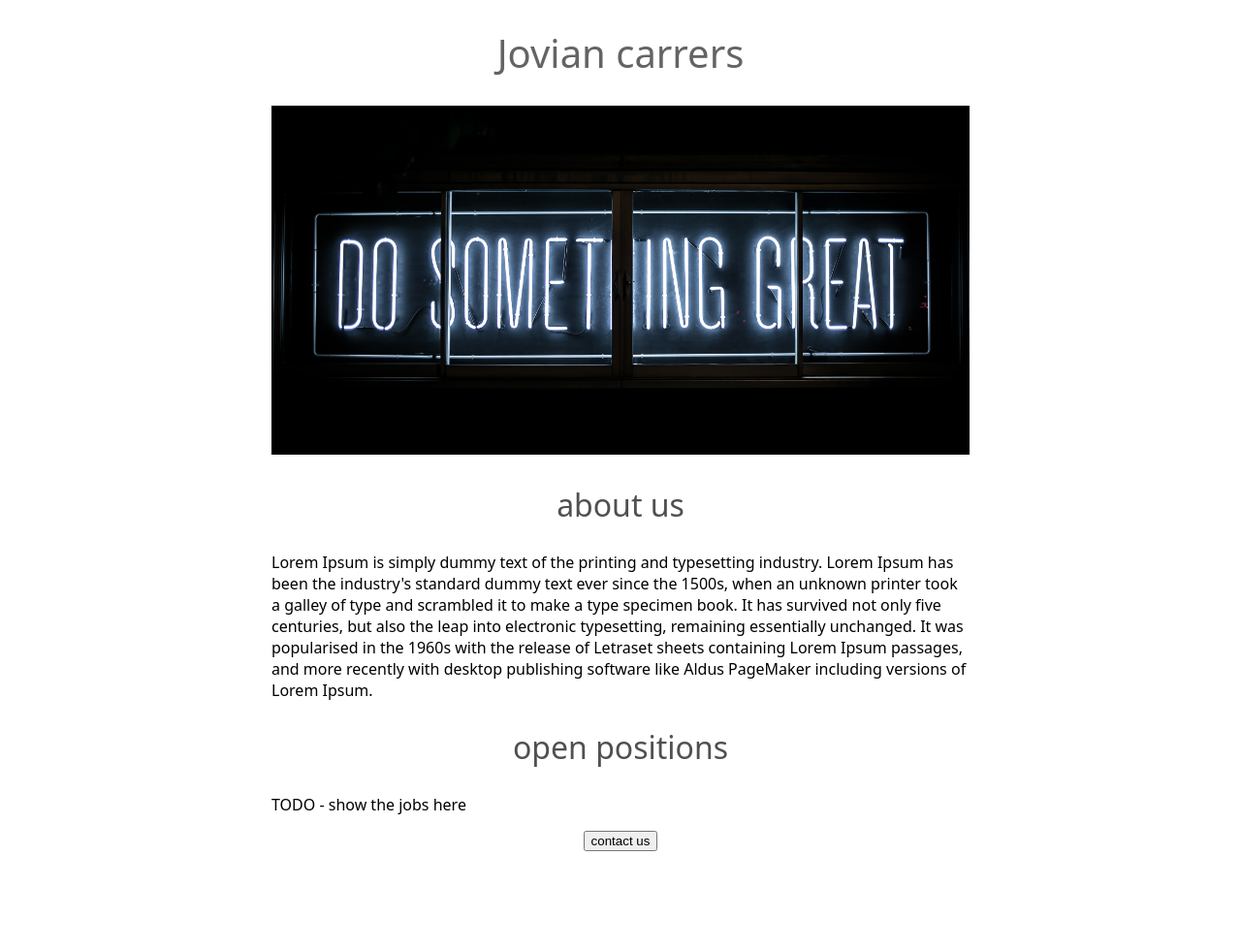
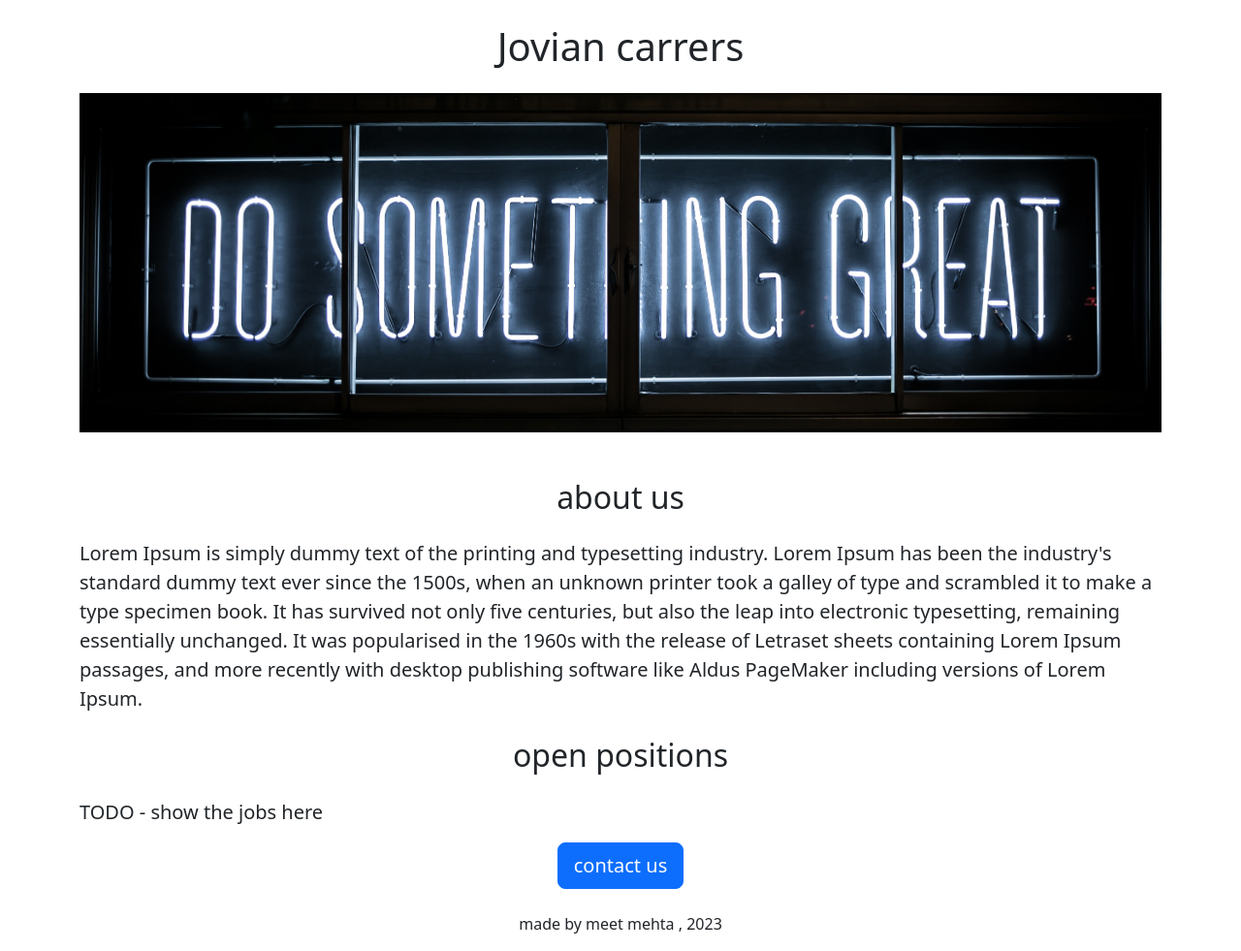
Before and after one commit to Mee-meet/jovian-carrers-website, a Flask app: page / in a window 1280 px wide. Shown: the whole page at 97% size. Before the commit the page ends 878 px from the top, so only its background shows below. Run offline with Flask 2, Linux system fonts and the light colour scheme.

Commit message:
learnt basic bootstarp and implemented it in website

```diff
--- a/templates/home.html
+++ b/templates/home.html
@@ -2,47 +2,29 @@
 <html>
   <head>
     <title>jovian carrers</title>
+    <meta charset="utf-8">
+    <meta name="viewport" content="width=device-width, initial-scale=1">
+    <link href="https://cdn.jsdelivr.net/npm/bootstrap@5.3.0/dist/css/bootstrap.min.css" rel="stylesheet" integrity="sha384-9ndCyUaIbzAi2FUVXJi0CjmCapSmO7SnpJef0486qhLnuZ2cdeRhO02iuK6FUUVM" crossorigin="anonymous">
     <style>
-      h1{
-        font-size:40px;
-        font-family:system-ui;
-        font-weight:normal;
-        color: rgb(100, 100, 100);
-        text-align:center;
-      }
-      #banner{
+      #banner {
+        height:350px;
+        object-fit:cover;
         width:100%;
-        height:360px;
-        object-fit:cover;
-      }
-      h2{
-        font-size:32px;
-        font-family:system-ui;
-        font-weight:normal;
-        color:rgb(80,80,80);
-        text-align:center;
-      }
-      .body-text{
-        font-family: Proxima Nova, system-ui, sans-serif;
-        font-weight:normal;
-      }
-      #container{
-        max-width:720px;
-        margin: 0 auto 0 auto;
-      }
+       }
     </style>
   </head>
   <body>
-    <div id="container">
-    <h1>Jovian carrers</h1>
-    <img id="banner" src="https://jovian-carrers-website.mee-meet.repl.co/static/cover_image.jpeg" >
-    <h2>about us</h2>
-    <p class="body-text">Lorem Ipsum is simply dummy text of the printing and typesetting industry. Lorem Ipsum has been the industry's standard dummy text ever since the 1500s, when an unknown printer took a galley of type and scrambled it to make a type specimen book. It has survived not only five centuries, but also the leap into electronic typesetting, remaining essentially unchanged. It was popularised in the 1960s with the release of Letraset sheets containing Lorem Ipsum passages, and more recently with desktop publishing software like Aldus PageMaker including versions of Lorem Ipsum.</p>
-    <h2>open positions</h2>
-    <p class="body-text">TODO - show the jobs here</p>
-      <div style="text-align:center;">
-    <button>contact us</button>
-      </div>
+    <div class="container">
+    <h1 class="text-center mt-4 mb-4">Jovian carrers</h1>
+    <img class="img-fluid" id="banner" src="https://jovian-carrers-website.mee-meet.repl.co/static/cover_image.jpeg" >
+    <h2 class="text-center mt-5 mb-4">about us</h2>
+    <p class="lead">Lorem Ipsum is simply dummy text of the printing and typesetting industry. Lorem Ipsum has been the industry's standard dummy text ever since the 1500s, when an unknown printer took a galley of type and scrambled it to make a type specimen book. It has survived not only five centuries, but also the leap into electronic typesetting, remaining essentially unchanged. It was popularised in the 1960s with the release of Letraset sheets containing Lorem Ipsum passages, and more recently with desktop publishing software like Aldus PageMaker including versions of Lorem Ipsum.</p>
+    <h2 class="text-center mt-4 mb-4">open positions</h2>
+    <p class="lead">TODO - show the jobs here</p>
+    <div class="text-center">
+    <button class="btn btn-primary btn-lg">contact us</button>
+    <p class="mt-4">made by meet mehta , 2023</p>
+    </div>
     </div>
   </body>
 </html>
```
